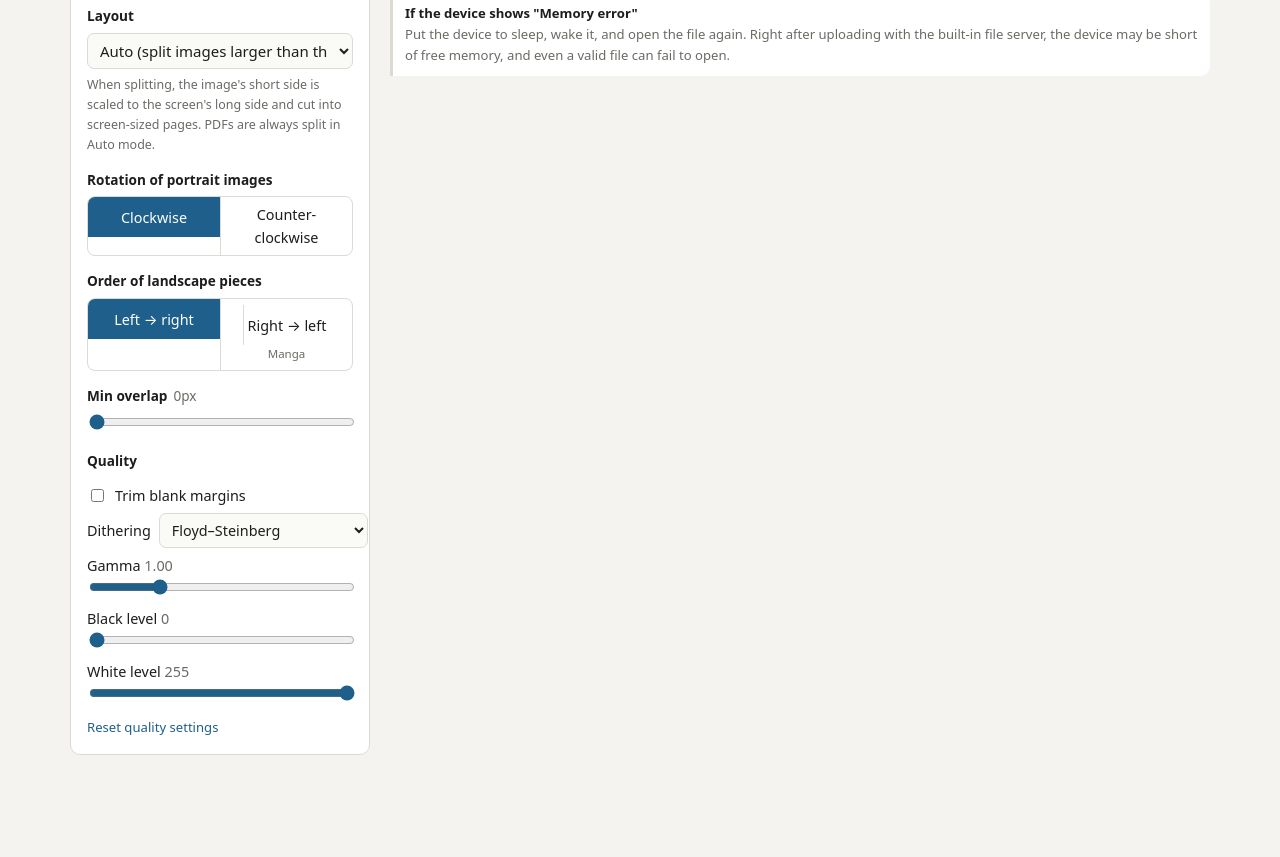
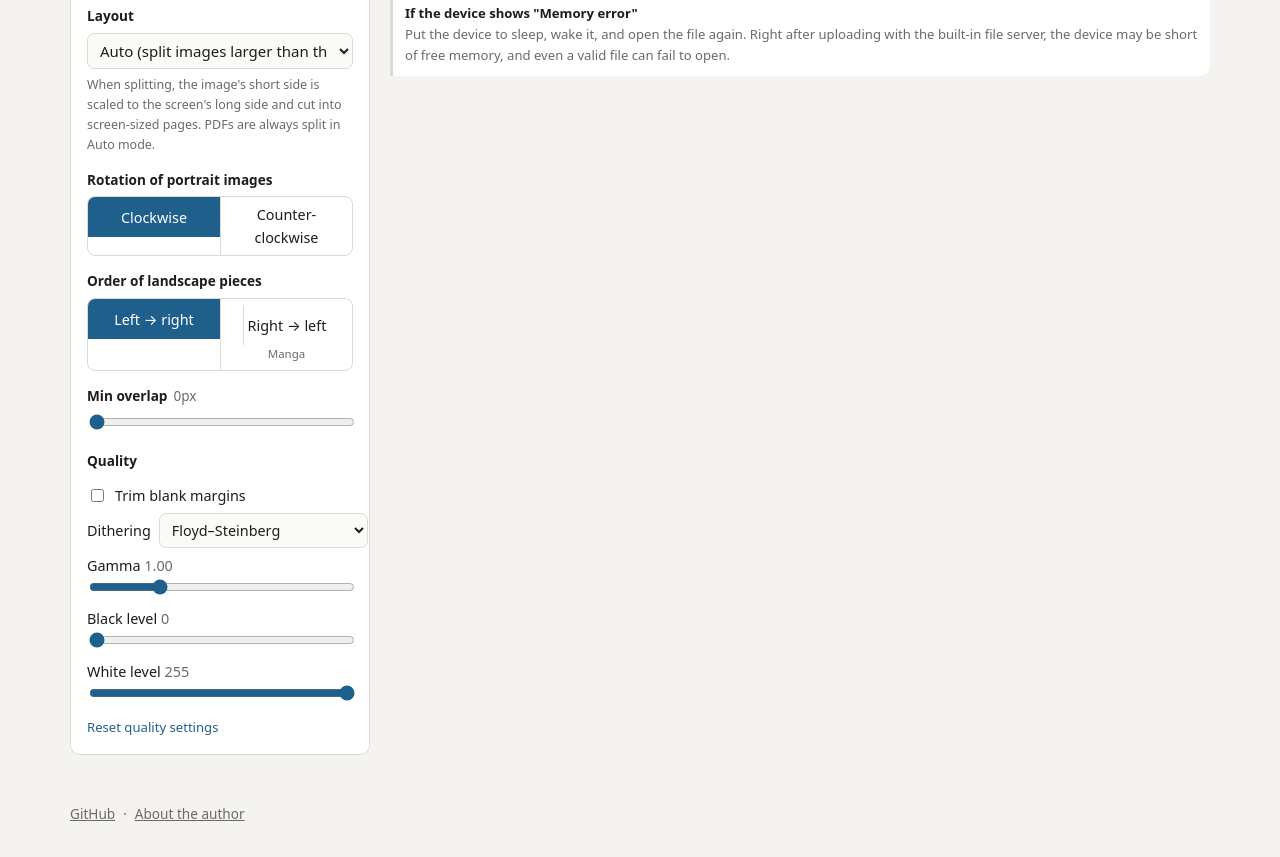
Before and after one commit to h1g0/xtch-converter, a website built with Vite: page web/index.html in a window 1280 px wide. Shown: the part 379-1236 px from the top of the page. Before the commit the page ends 1182 px from the top, so only its background shows below. Built offline with nearby package versions, Linux system fonts and the light colour scheme.

Commit message:
Add footer links to the repository and the author page
Co-Authored-By: Claude Opus 5.5 <noreply@anthropic.com>

```diff
--- a/web/index.html
+++ b/web/index.html
@@ -126,6 +126,12 @@
       </section>
     </main>
 
+    <footer class="foot">
+      <a href="https://github.com/h1g0/xtch-converter" target="_blank" rel="noopener">GitHub</a>
+      <span aria-hidden="true">·</span>
+      <a href="https://clutte.red/about/" target="_blank" rel="noopener" data-i18n="footer.author">About the author</a>
+    </footer>
+
     <dialog id="viewer">
       <div class="viewer-bar">
         <button id="prev" aria-label="Previous page" data-i18n-aria="viewer.prev">‹</button>
--- a/web/src/i18n.ts
+++ b/web/src/i18n.ts
@@ -44,6 +44,7 @@ const en = {
   'note.body':
     'Put the device to sleep, wake it, and open the file again. Right after uploading with the built-in file server, the device may be short of free memory, and even a valid file can fail to open.',
   'preview.title': 'Preview',
+  'footer.author': 'About the author',
   'viewer.prev': 'Previous page',
   'viewer.next': 'Next page',
   'viewer.close': 'Close',
@@ -110,6 +111,7 @@ const ja: Record<MessageKey, string> = {
   'note.body':
     '一度スリープさせてから解除し、もう一度ファイルを開いてください。内蔵のファイルサーバでアップロードした直後などは端末の空きメモリが不足し、正常なファイルでもエラーになることがあります。',
   'preview.title': 'プレビュー',
+  'footer.author': '作者について',
   'viewer.prev': '前のページ',
   'viewer.next': '次のページ',
   'viewer.close': '閉じる',
--- a/web/src/style.css
+++ b/web/src/style.css
@@ -56,9 +56,13 @@ code { font-size: 0.92em; }
   gap: 20px;
   align-items: start;
 }
+.foot { max-width: 1180px; margin: 0 auto; padding: 0 20px 32px; display: flex; gap: 8px; flex-wrap: wrap; color: var(--muted); font-size: 0.85rem; }
+.foot a { color: var(--muted); }
+.foot a:hover { color: var(--accent); }
 @media (max-width: 820px) {
   .layout { grid-template-columns: 1fr; padding: 12px 16px 40px; }
   .top { padding: 20px 16px 4px; }
+  .foot { padding: 0 16px 28px; }
 }
 
 .panel {
```
